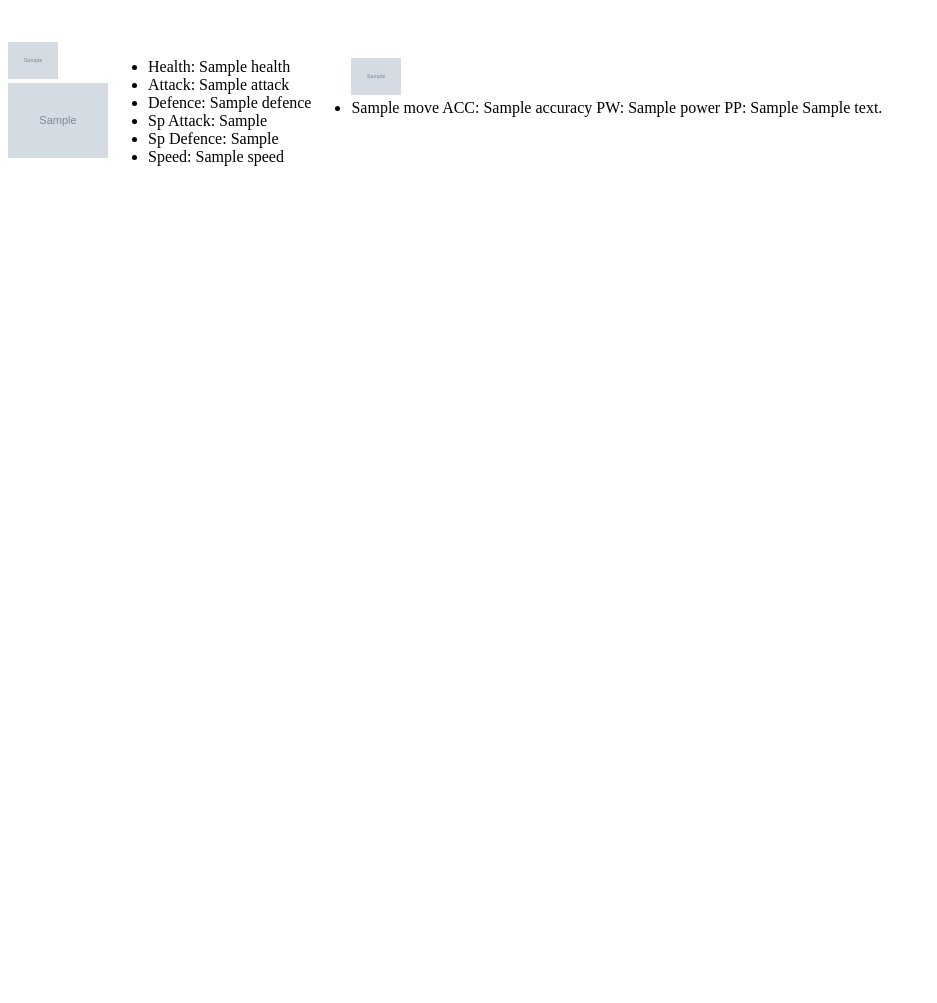
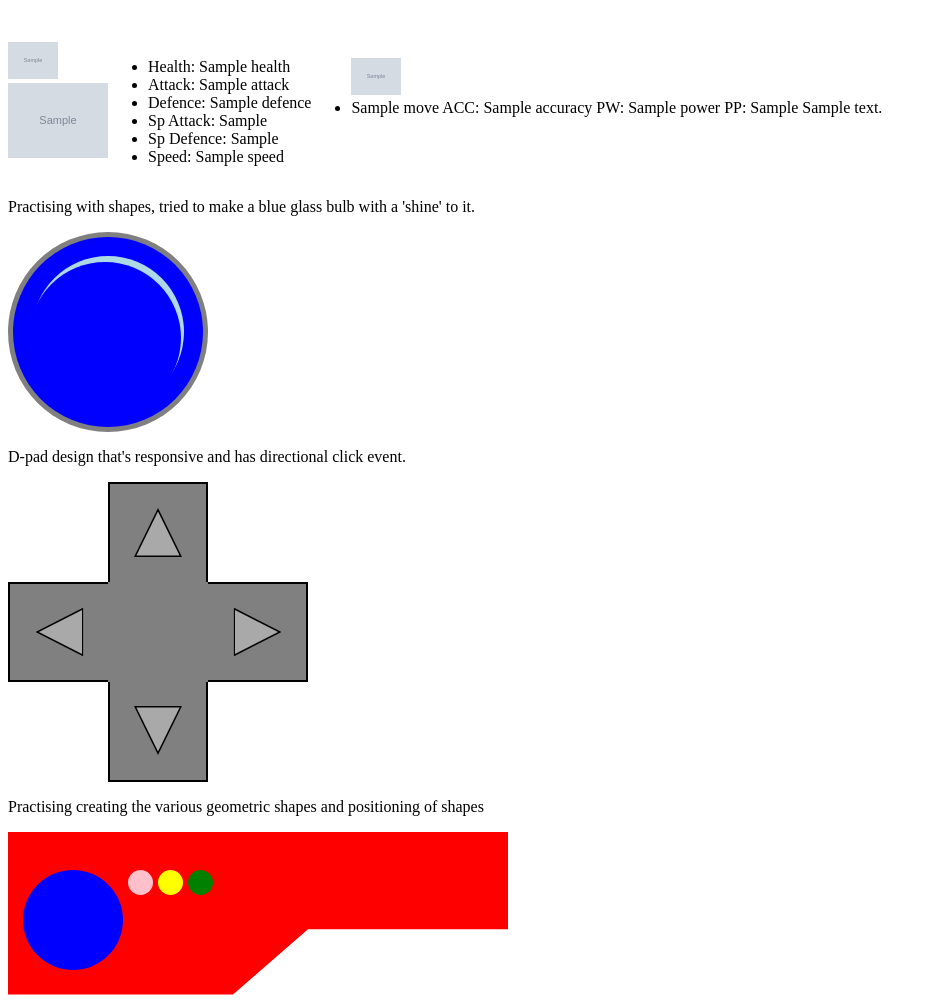
Before and after one commit to mcashmore90/CS50_Capstone, a Django app: template Pokedex/templates/pokedex/index.html in a window 1280 px wide. Shown: the part 182-1185 px from the top of the page, without its empty margins (0-937 px from the left). Before the commit the page ends 348 px from the top, so only its background shows below. Run offline with Django 5.2, Linux system fonts and the light colour scheme; the template is opened without the code that fills it: most values are stand-ins (such as "Sample title", 1, 10 or a date in 2020); grey boxes marked "Sample" are stand-in pictures.

Commit message:
practised creating various shapes and styles

```diff
--- a/Pokedex/static/pokedex/script.js
+++ b/Pokedex/static/pokedex/script.js
@@ -1,3 +1,8 @@
 document.addEventListener('DOMContentLoaded', function(){
     console.log("hello world")
 })
+
+
+function dpad(direction){
+    window.alert(`You clicked ${direction} direction`);
+}
--- a/Pokedex/static/pokedex/style.css
+++ b/Pokedex/static/pokedex/style.css
@@ -2,3 +2,26 @@ h1{
     font-size: 90px;
     text-align: center;
 }
+
+.dpad:hover{
+    cursor: pointer;
+}
+
+.circle {
+    position: relative;
+    left: 30%;
+    top: 7%
+  }
+
+.shadow{
+    position:relative;
+    right:2%;
+    top:4%
+}
+
+
+.dpad-shadow{
+    position:relative;
+    left:5%;
+    top:7%;
+}
--- a/Pokedex/templates/pokedex/index.html
+++ b/Pokedex/templates/pokedex/index.html
@@ -34,5 +34,65 @@
 
 </div>
 
+<p>Practising with shapes, tried to make a blue glass bulb with a 'shine' to it.</p>
+<div style="max-width:200px; aspect-ratio:1/1; background-color:gray; border-radius:50%; display:flex; align-items:center; justify-content:center">
+   <div style="width:95%; height: 95%; background-color:blue; border-radius:50%;  display:flex; align-items:center; justify-content:center">
+    <div class="" style="width: 80%; height: 80%; background-color:lightblue;border-radius:50%;">
+        <div class="shadow" style="width: 100%; height: 100%; background-color:blue; border-radius:50%;"></div>
+    </div>
+
+</div>
+</div>
+
+<p>D-pad design that's responsive and has directional click event.</p>
+<div style="display:grid; grid-gap:0;  grid-template-columns: repeat(3,1fr); grid-template-rows:repeat(3,1fr);max-width:300px; aspect-ratio: 1 / 1;"><!--border: solid 1px black; background-color: brown; -->
+    <div ></div>
+    <div onClick="dpad('up')" class="dpad" style="border-top:2px solid black;border-left:2px solid black;border-right:2px solid black; background-color:gray; display:flex; justify-content:center; align-items:center;">
+        <div style="background-color:black; height:50%; width:50%; clip-path: polygon(50% 0, 100% 100%, 0 100%);">
+            <div class="dpad-shadow" style="background-color:darkgray; height:90%; width:90%; clip-path: polygon(50% 0, 100% 100%, 0 100%);">
+
+            </div>
+        </div>
+    </div>
+    <div ></div>
+    <div class="dpad" onClick="dpad('left')" style="border-top:2px solid black;border-left:2px solid black;border-bottom:2px solid black;background-color:gray; display:flex; justify-content:center; align-items:center">
+        <div style="background-color:black; height:50%; width:50%; clip-path: polygon(50% 0, 100% 100%, 0 100%); rotate: -90deg;">
+            <div class="dpad-shadow" style="background-color:darkgray; height:90%; width:90%; clip-path: polygon(50% 0, 100% 100%, 0 100%);">
+
+            </div>
+        </div>
+    </div>
+    <div style="background-color:gray; "></div>
+    <div class="dpad" onClick="dpad('right')"  style="border-top:2px solid black; border-right:2px solid black; border-bottom:2px solid black; background-color:gray; display:flex; justify-content:center; align-items:center">
+        <div class="outline-border"style=" background-color:black; height:50%; width:50%; clip-path: polygon(50% 0, 100% 100%, 0 100%);rotate: 90deg;">
+            <div class="dpad-shadow" style="background-color:darkgray; height:90%; width:90%; clip-path: polygon(50% 0, 100% 100%, 0 100%);">
+
+            </div>
+        </div>
+    </div>
+    <div></div>
+    <div onClick="dpad('down')" class="dpad" style=" border-right:2px solid black;border-left:2px solid black;border-bottom:2px solid black; background-color:gray; display:flex; justify-content:center; align-items:center;">
+        <div style="background-color:black; height:50%; width:50%; clip-path: polygon(50% 0, 100% 100%, 0 100%);rotate: 180deg;">
+            <div class="dpad-shadow" style="background-color:darkgray; height:90%; width:90%; clip-path: polygon(50% 0, 100% 100%, 0 100%);">
+
+            </div>
+        </div>
+    </div>
+    <div></div>
+</div>
+
+
+<p>Practising creating the various geometric shapes and positioning of shapes</p>
+<div style="padding-top: 3%;display: flex; align-items: flex-start; max-width:500px; position: relative; aspect-ratio: 4 / 1; background-color:red; clip-path: polygon(0 0, 100% 0, 100% 60%, 60% 60%, 45% 100%, 0 100%)" >
+    <div class="blue" style="margin-left: 3%; width: 20%; aspect-ratio:1/1; background-color:blue; border-radius:50%;" >
+    </div>
+
+    <div class="yellow" style="margin-left: 1%; width: 5%; aspect-ratio:1/1; background-color:pink; border-radius:50%;" >
+    </div>
+    <div class="yellow" style="margin-left: 1%; width: 5%; aspect-ratio:1/1; background-color:yellow; border-radius:50%;" >
+    </div>
+    <div class="yellow" style="margin-left: 1%; width: 5%; aspect-ratio:1/1; background-color:green; border-radius:50%;" >
+    </div>
+</div>
 
 {%endblock%}
```
Also changed, not shown: README.md.
